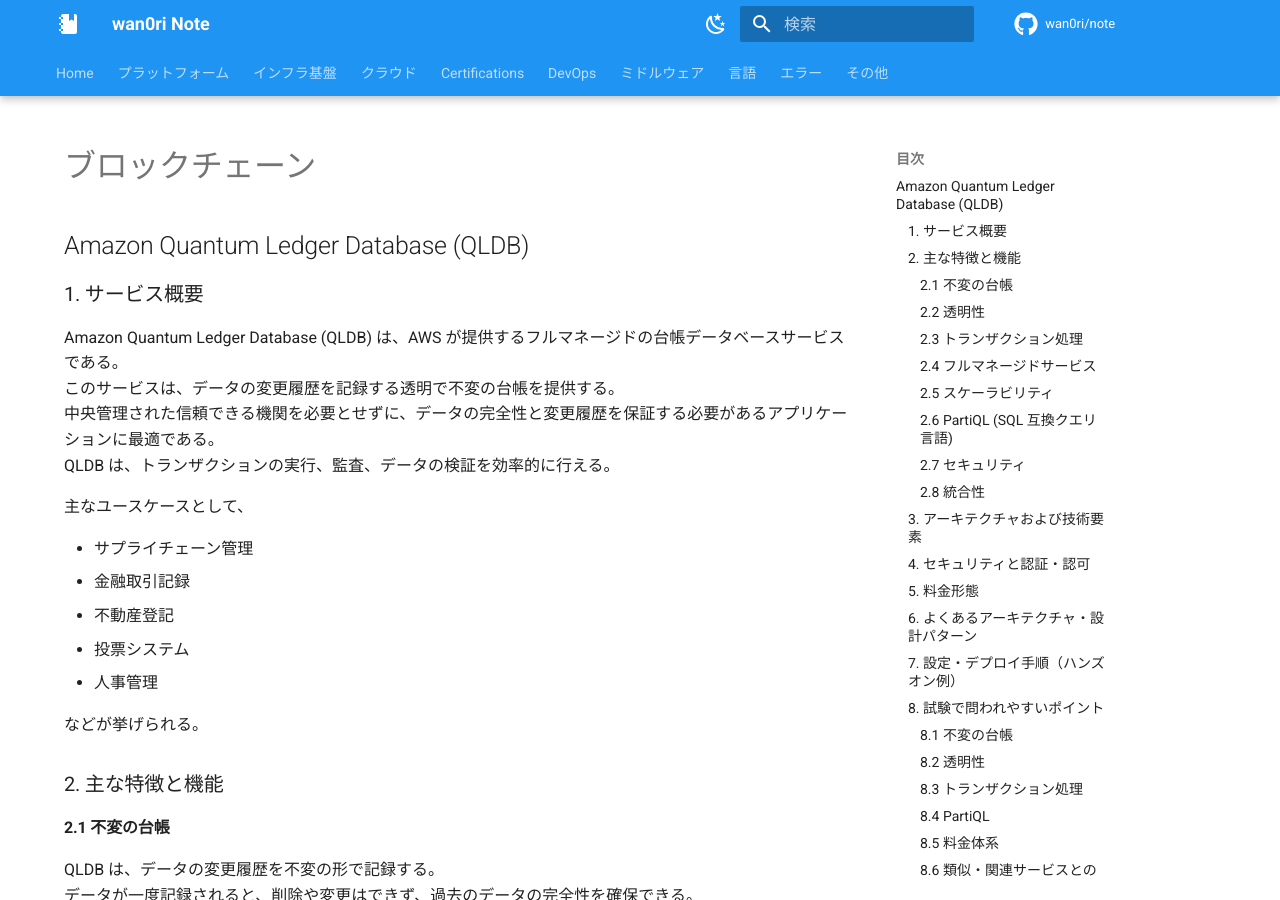
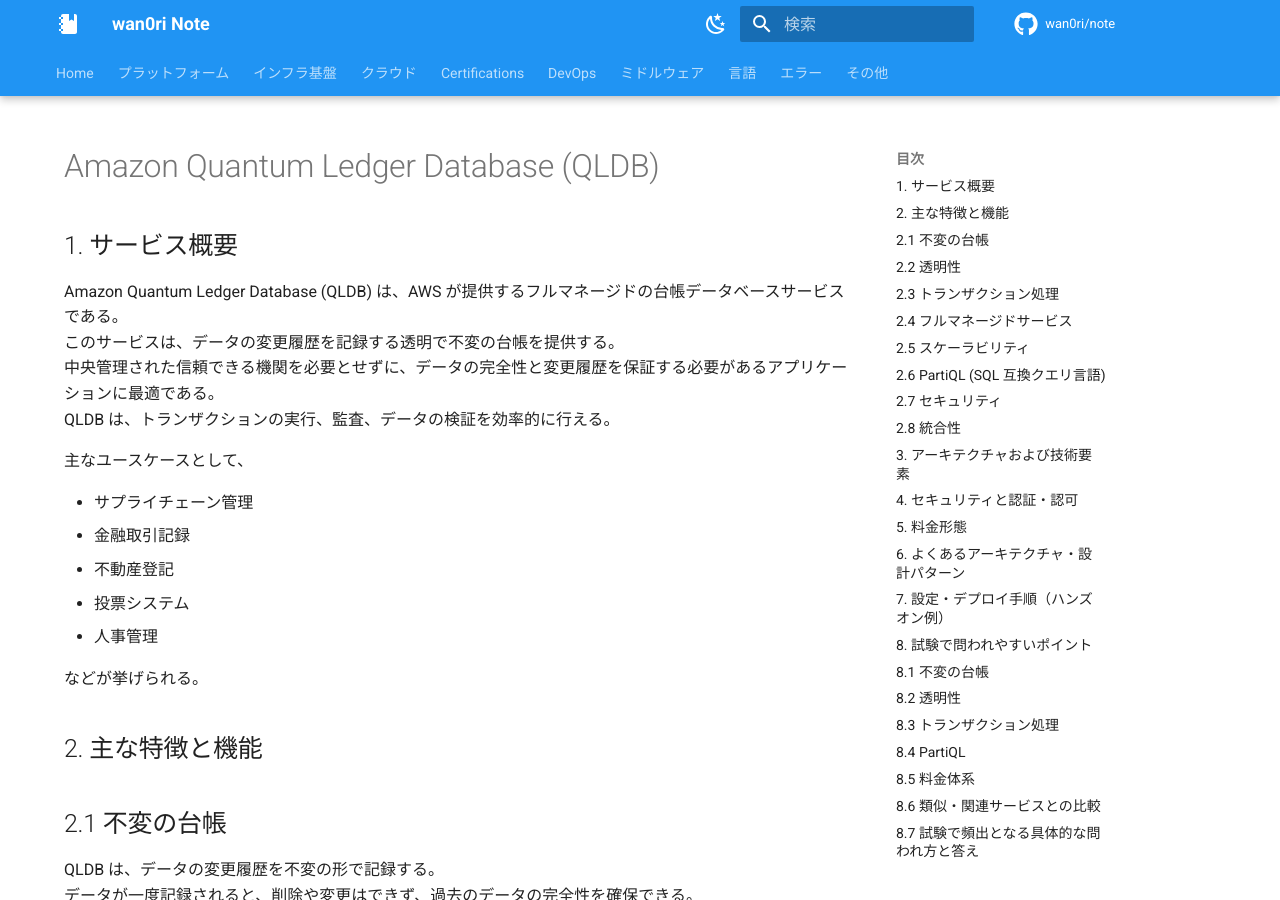
Before and after one commit to wan0ri/note, an MkDocs documentation site: the page built from docs/certifications/aws-saa/blockchain/QLDB.md, in a window 1280 px wide and 900 px high. Built offline with MkDocs 1.6.1 and Material for MkDocs 9.7.7, drawn with Linux system fonts in a browser that asks for light colours; comment, search, counter and statistics services are not loaded.

Commit message:
fix: ブロックチェーン関連のドキュメント構成を更新

```diff
--- a/docs/certifications/aws-saa/Blockchain.md
+++ b/docs/certifications/aws-saa/blockchain/QLDB.md
@@ -1,10 +1,8 @@
 ---
-title: ブロックチェーン
+title: Amazon Quantum Ledger Database (QLDB)
 ---
 
-## Amazon Quantum Ledger Database (QLDB)
-
-### 1. サービス概要
+## 1. サービス概要
 
 Amazon Quantum Ledger Database (QLDB) は、AWS が提供するフルマネージドの台帳データベースサービスである。
 このサービスは、データの変更履歴を記録する透明で不変の台帳を提供する。
@@ -21,39 +19,39 @@
 
 などが挙げられる。
 
-### 2. 主な特徴と機能
+## 2. 主な特徴と機能
 
-#### 2.1 不変の台帳
+## 2.1 不変の台帳
 
 QLDB は、データの変更履歴を不変の形で記録する。
 データが一度記録されると、削除や変更はできず、過去のデータの完全性を確保できる。
 
-#### 2.2 透明性
+## 2.2 透明性
 
 すべてのデータ変更は暗号署名され、監査可能なログとして記録される。
 これにより、データ変更の履歴を追跡し、データの透明性を高めることができる。
 
-#### 2.3 トランザクション処理
+## 2.3 トランザクション処理
 
 QLDB は、ACID（Atomicity, Consistency, Isolation, Durability）プロパティを保証するトランザクション処理をサポートしている。
 これにより、データの整合性を維持したまま、複雑なトランザクションを実行できる。
 
-#### 2.4 フルマネージドサービス
+## 2.4 フルマネージドサービス
 
 インフラのプロビジョニング、スケーリング、パッチ適用、バックアップなどの運用管理は AWS が自動で行う。
 これにより、ユーザーはデータベースの運用管理に煩わされることなく、アプリケーション開発に集中できる。
 
-#### 2.5 スケーラビリティ
+## 2.5 スケーラビリティ
 
 QLDB は、アプリケーションの需要に合わせて自動的にスケールアップできる。
 これにより、大量のデータとトランザクションを効率的に処理できる。
 
-#### 2.6 PartiQL (SQL 互換クエリ言語)
+## 2.6 PartiQL (SQL 互換クエリ言語)
 
 QLDB は、SQL 互換のクエリ言語である PartiQL をサポートしている。
 これにより、既存の SQL の知識を活かして、データに対するクエリを実行できる。
 
-#### 2.7 セキュリティ
+## 2.7 セキュリティ
 
 QLDB は、データの暗号化、アクセス制御、ネットワーク分離などのセキュリティ機能を提供する。
 IAM によるアクセス制御、転送中のデータ暗号化、保存中のデータ暗号化、VPC 内でのプライベート接続をサポートしている。
@@ -62,12 +60,12 @@
 - **データ暗号化**: 転送中および保存中のデータを暗号化。
 - **VPC サポート**: Amazon VPC 内でのプライベート接続。
 
-#### 2.8 統合性
+## 2.8 統合性
 
 QLDB は、AWS の他のサービス（Amazon S3, AWS Lambda, Amazon Kinesis など）と統合されており、様々なアプリケーションアーキテクチャに対応できる。
 AWS Glue と連携してデータの ETL 処理を行うことができる。
 
-### 3. アーキテクチャおよび技術要素
+## 3. アーキテクチャおよび技術要素
 
 1. アプリケーションは、QLDB にトランザクションを実行。
 2. QLDB は、トランザクションを不変の台帳に記録。
@@ -78,7 +76,7 @@
 QLDB は、フルマネージドサービスとして提供され、高い可用性、スケーラビリティ、セキュリティを内包している。
 データの整合性と変更履歴を保証する必要があるアプリケーションに最適である。
 
-### 4. セキュリティと認証・認可
+## 4. セキュリティと認証・認可
 
 セキュリティは QLDB の重要な要素である:
 
@@ -89,7 +87,7 @@
 
 これにより、データの安全性とコンプライアンスを確保できる。
 
-### 5. 料金形態
+## 5. 料金形態
 
 Amazon QLDB の料金は主に以下に基づく:
 
@@ -98,7 +96,7 @@
 - **ストレージ**: 台帳に保存されたデータ量に応じた課金。
 - **データ転送**: データ転送量に応じた課金。
 
-### 6. よくあるアーキテクチャ・設計パターン
+## 6. よくあるアーキテクチャ・設計パターン
 
 一般的なパターンは以下の通り:
 
@@ -108,7 +106,7 @@
 - **投票システム**: 投票結果を記録し、不正を防止し、透明性を確保。
 - **人事管理**: 従業員の入社、退社、給与変更などを記録し、監査ログとして利用。
 
-### 7. 設定・デプロイ手順（ハンズオン例）
+## 7. 設定・デプロイ手順（ハンズオン例）
 
 1. AWS コンソールで QLDB 台帳を作成。
 2. テーブルを作成し、スキーマを定義。
@@ -116,41 +114,41 @@
 4. PartiQL を使用して、データの履歴をクエリ。
 5. 監査ログを確認。
 
-### 8. 試験で問われやすいポイント
+## 8. 試験で問われやすいポイント
 
-#### 8.1 不変の台帳
+## 8.1 不変の台帳
 
 - **データ変更履歴**: データの変更履歴を不変の形で記録することを理解。
 - **データの削除・変更不可**: データが一度記録されると、削除や変更ができないことを理解。
 
-#### 8.2 透明性
+## 8.2 透明性
 
 - **暗号署名**: データ変更が暗号署名され、監査可能なログとして記録されることを理解。
 - **データ履歴追跡**: データ変更の履歴を追跡し、透明性を高められることを理解。
 
-#### 8.3 トランザクション処理
+## 8.3 トランザクション処理
 
 - **ACID プロパティ**: ACID プロパティを保証するトランザクション処理をサポートしていることを理解。
 - **データ整合性**: データの整合性を維持したまま、トランザクションを実行できることを理解。
 
-#### 8.4 PartiQL
+## 8.4 PartiQL
 
 - **SQL 互換**: SQL 互換のクエリ言語である PartiQL をサポートしていることを理解。
 - **クエリ実行**: PartiQL を使用してデータにクエリを実行できることを理解。
 
-#### 8.5 料金体系
+## 8.5 料金体系
 
 - **書き込みリクエスト**: 台帳への書き込みリクエスト数に応じた課金を理解。
 - **読み取りリクエスト**: 台帳からの読み取りリクエスト数に応じた課金を理解。
 - **ストレージ**: 台帳に保存されたデータ量による課金を理解。
 - **データ転送**: データ転送量による課金を理解。
 
-#### 8.6 類似・関連サービスとの比較
+## 8.6 類似・関連サービスとの比較
 
 - **Amazon DynamoDB**: Key-Value 型データベース。QLDB は台帳データベース。
 - **Amazon Managed Blockchain**: 分散型台帳サービス。QLDB は中央管理された台帳サービス。
 
-#### 8.7 試験で頻出となる具体的な問われ方と答え
+## 8.7 試験で頻出となる具体的な問われ方と答え
 
 - Q: Amazon QLDB の主な用途は？
   - A: データの変更履歴を記録する透明で不変の台帳を提供すること。
--- a/mkdocs.yml
+++ b/mkdocs.yml
@@ -73,6 +73,7 @@
         certifications/aws-saa/ApplicationIntegration.md: certifications/aws-saa/application-integration/index.md
         certifications/aws-saa/ArchitectureStrategy.md: certifications/aws-saa/architecture-strategy/index.md
         certifications/aws-saa/SecurityIdentityAndCompliance.md: certifications/aws-saa/security-identity-and-compliance/index.md
+        certifications/aws-saa/Blockchain.md: certifications/aws-saa/blockchain/index.md
   - git-revision-date-localized:
       fallback_to_build_date: true
       locale: ja
```
Also changed, not shown: docs/certifications/aws-saa/blockchain/index.md (added, +12 -0 lines), docs/certifications/aws-saa/index.md (+1 -1 lines).
